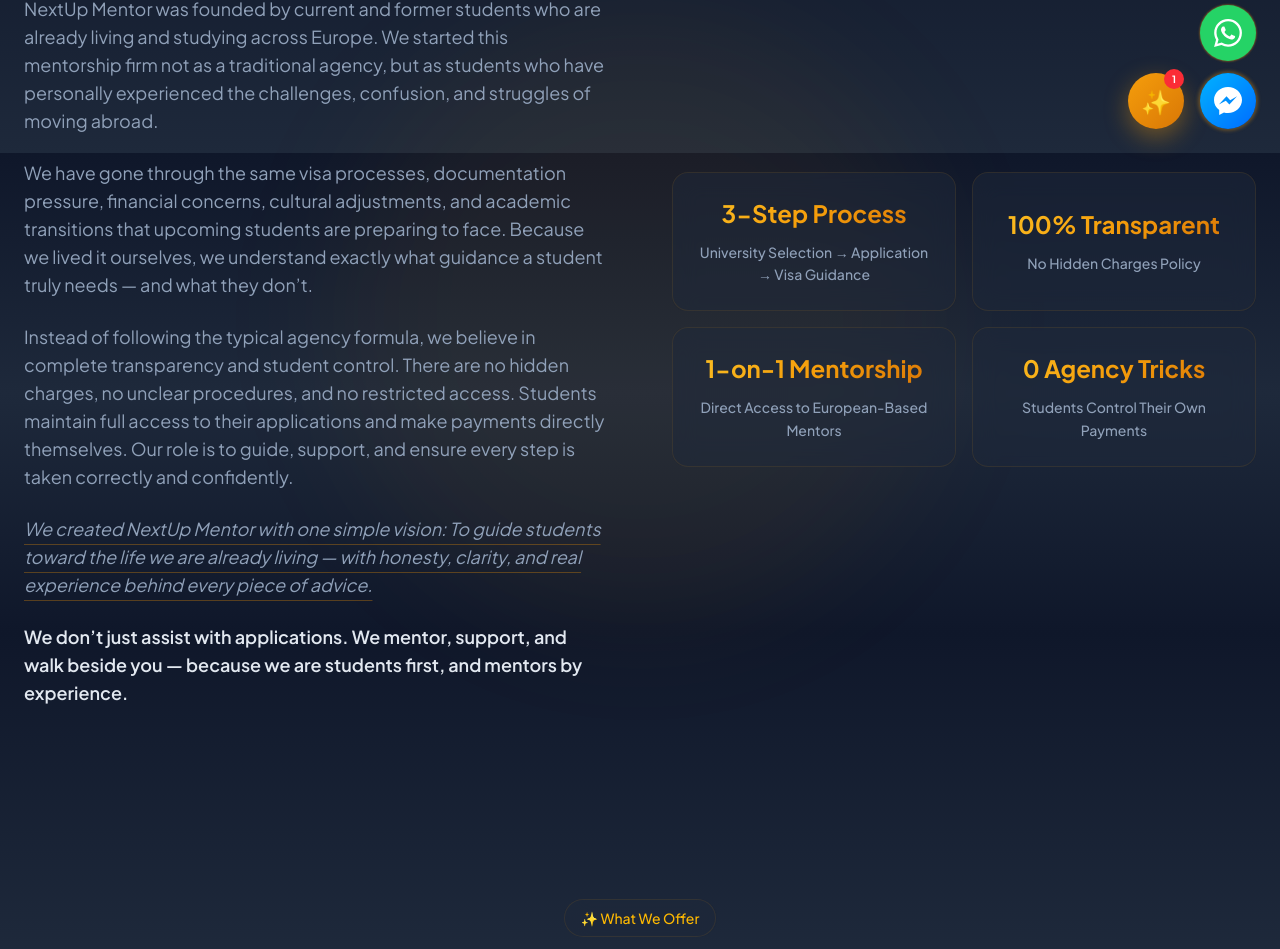
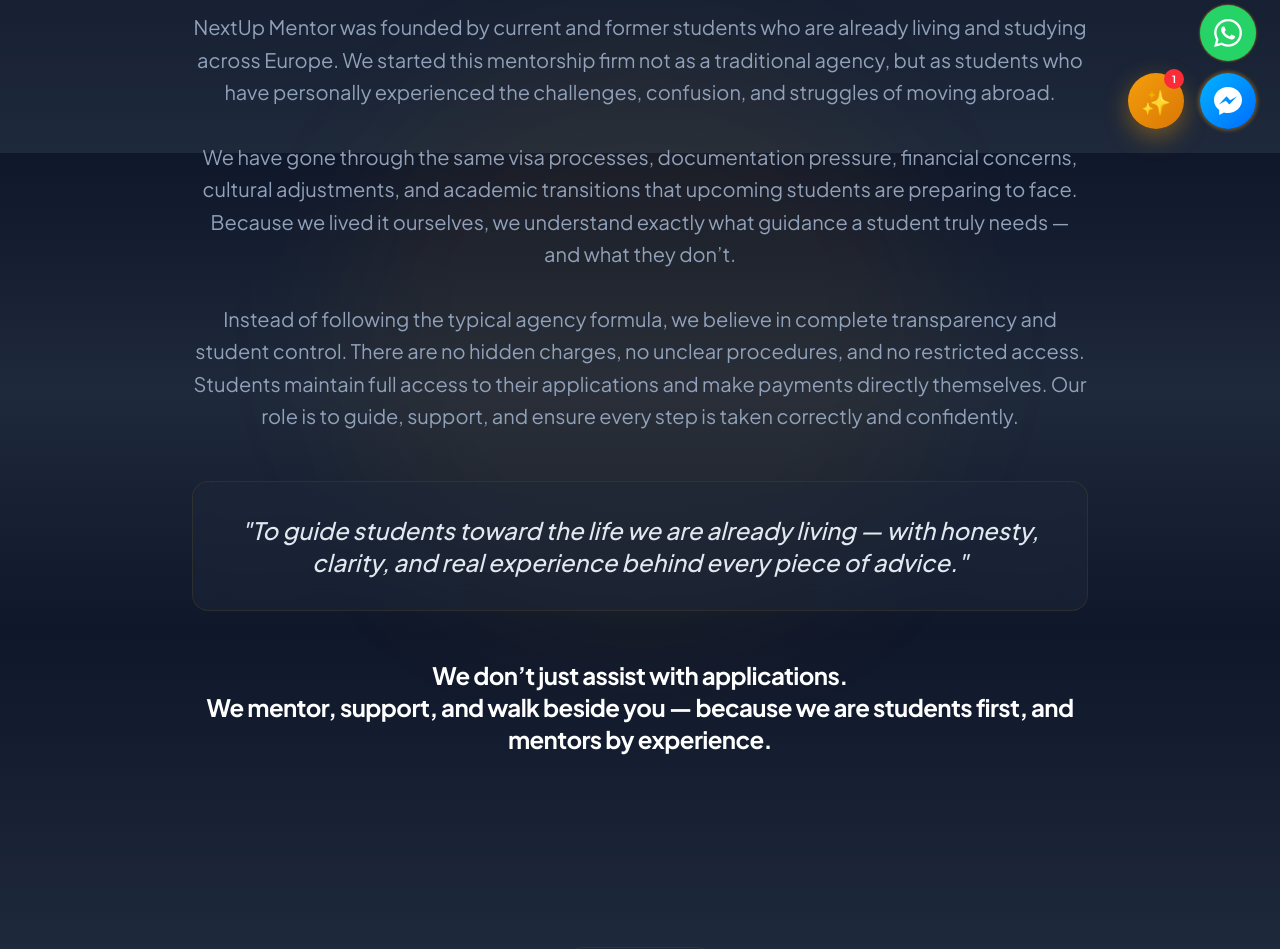
Before and after one commit to workmail1803-ai/Nextup, a Next.js app: page /about in a window 1280 px wide. Shown: the part 647-1596 px from the top of the page. Built offline with nearby package versions, Linux system fonts and the light colour scheme.

Commit message:
Update About page: Make Our Story full-width and centered

```diff
--- a/src/app/about/page.tsx
+++ b/src/app/about/page.tsx
@@ -44,71 +44,46 @@
                 <div className="absolute top-1/2 left-1/2 -translate-x-1/2 -translate-y-1/2 w-[600px] h-[600px] bg-amber-500/5 rounded-full blur-3xl pointer-events-none" />
 
                 <div className="max-w-7xl mx-auto relative z-10">
-                    <div className="grid lg:grid-cols-2 gap-16 items-center">
+                    <div className="max-w-4xl mx-auto">
                         <motion.div
-                            initial={{ opacity: 0, x: -50 }}
-                            whileInView={{ opacity: 1, x: 0 }}
+                            initial={{ opacity: 0, y: 30 }}
+                            whileInView={{ opacity: 1, y: 0 }}
                             viewport={{ once: true }}
                             transition={{ duration: 0.6 }}
+                            className="text-center"
                         >
-                            <h2 className="text-3xl md:text-4xl font-bold text-white mb-6">
+                            <h2 className="text-3xl md:text-5xl font-bold text-white mb-8">
                                 Our <span className="text-gradient">Story</span>
                             </h2>
-                            <p className="text-lg text-slate-400 mb-6">
+                            <p className="text-lg md:text-xl text-slate-400 mb-8 leading-relaxed">
                                 NextUp Mentor was founded by current and former students who are already living
                                 and studying across Europe. We started this mentorship firm not as a traditional
                                 agency, but as students who have personally experienced the challenges, confusion,
                                 and struggles of moving abroad.
                             </p>
-                            <p className="text-lg text-slate-400 mb-6">
+                            <p className="text-lg md:text-xl text-slate-400 mb-8 leading-relaxed">
                                 We have gone through the same visa processes, documentation pressure, financial
                                 concerns, cultural adjustments, and academic transitions that upcoming students are
                                 preparing to face. Because we lived it ourselves, we understand exactly what guidance
                                 a student truly needs — and what they don’t.
                             </p>
-                            <p className="text-lg text-slate-400 mb-6">
+                            <p className="text-lg md:text-xl text-slate-400 mb-8 leading-relaxed">
                                 Instead of following the typical agency formula, we believe in complete transparency
                                 and student control. There are no hidden charges, no unclear procedures, and no
                                 restricted access. Students maintain full access to their applications and make
                                 payments directly themselves. Our role is to guide, support, and ensure every step
                                 is taken correctly and confidently.
                             </p>
-                            <p className="text-lg text-slate-400 mb-6 italic underline decoration-amber-500/30 underline-offset-8">
-                                We created NextUp Mentor with one simple vision:
-                                To guide students toward the life we are already living — with honesty, clarity,
-                                and real experience behind every piece of advice.
+                            <div className="my-12 p-8 glass-card rounded-2xl border-l-4 border-amber-500 bg-amber-500/5">
+                                <p className="text-xl md:text-2xl text-slate-200 italic font-medium">
+                                    "To guide students toward the life we are already living — with honesty, clarity,
+                                    and real experience behind every piece of advice."
+                                </p>
+                            </div>
+                            <p className="text-xl md:text-2xl text-white font-bold tracking-tight">
+                                We don’t just assist with applications. <br className="hidden md:block" />
+                                We mentor, support, and walk beside you — because we are students first, and mentors by experience.
                             </p>
-                            <p className="text-lg text-slate-200 font-semibold">
-                                We don’t just assist with applications. We mentor, support, and walk beside you —
-                                because we are students first, and mentors by experience.
-                            </p>
-                        </motion.div>
-
-                        <motion.div
-                            initial={{ opacity: 0, x: 50 }}
-                            whileInView={{ opacity: 1, x: 0 }}
-                            viewport={{ once: true }}
-                            transition={{ duration: 0.6 }}
-                            className="grid grid-cols-2 gap-4"
-                        >
-                            {[
-                                { title: "3-Step Process", label: "University Selection → Application → Visa Guidance" },
-                                { title: "100% Transparent", label: "No Hidden Charges Policy" },
-                                { title: "1-on-1 Mentorship", label: "Direct Access to European-Based Mentors" },
-                                { title: "0 Agency Tricks", label: "Students Control Their Own Payments" },
-                            ].map((item, index) => (
-                                <motion.div
-                                    key={item.title}
-                                    className="glass-card rounded-2xl p-6 text-center hover:scale-105 transition-transform duration-300 flex flex-col justify-center"
-                                    initial={{ opacity: 0, y: 30 }}
-                                    whileInView={{ opacity: 1, y: 0 }}
-                                    viewport={{ once: true }}
-                                    transition={{ duration: 0.4, delay: index * 0.1 }}
-                                >
-                                    <div className="text-xl md:text-2xl font-bold text-gradient mb-3">{item.title}</div>
-                                    <p className="text-sm text-slate-400 font-medium leading-relaxed">{item.label}</p>
-                                </motion.div>
-                            ))}
                         </motion.div>
                     </div>
                 </div>
```
